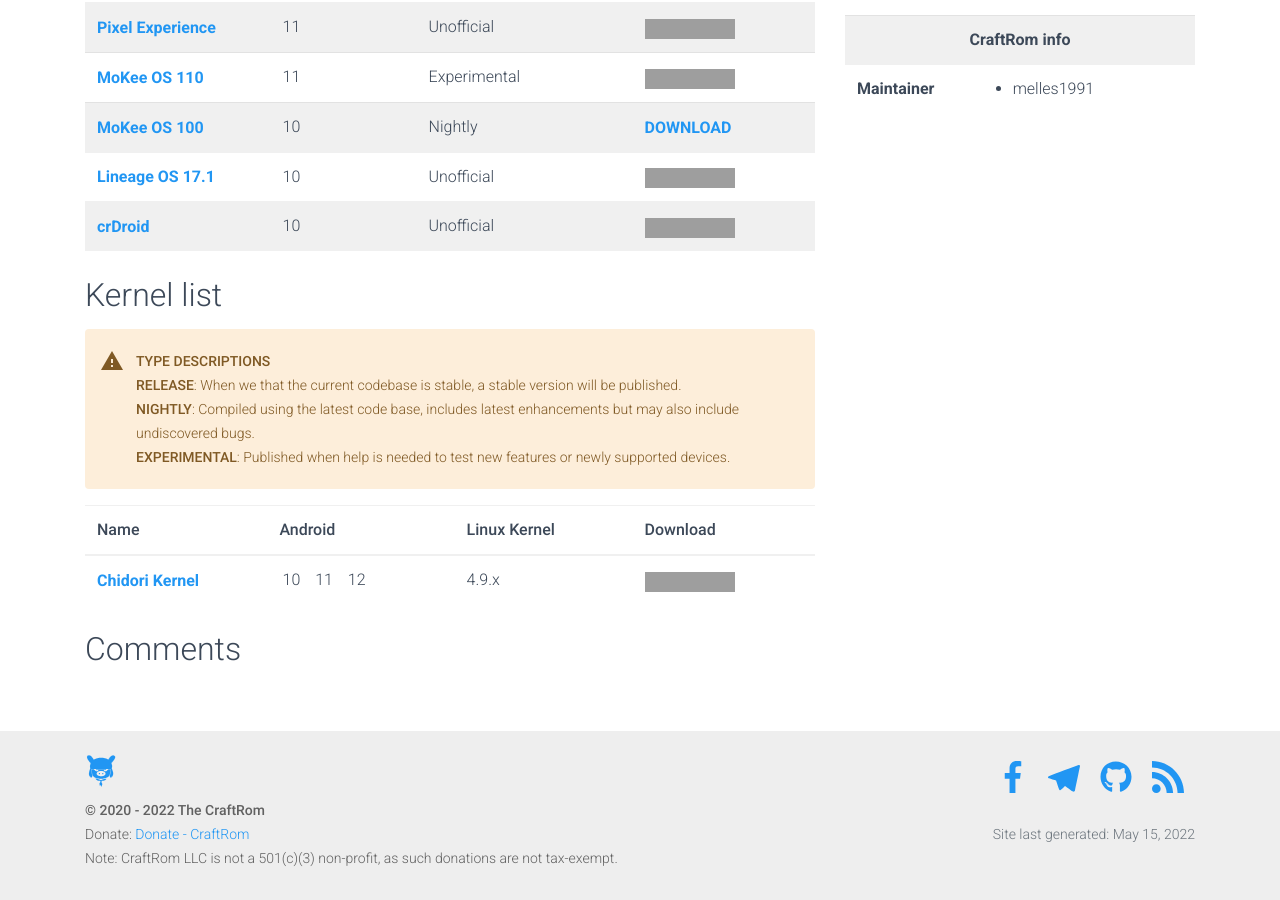
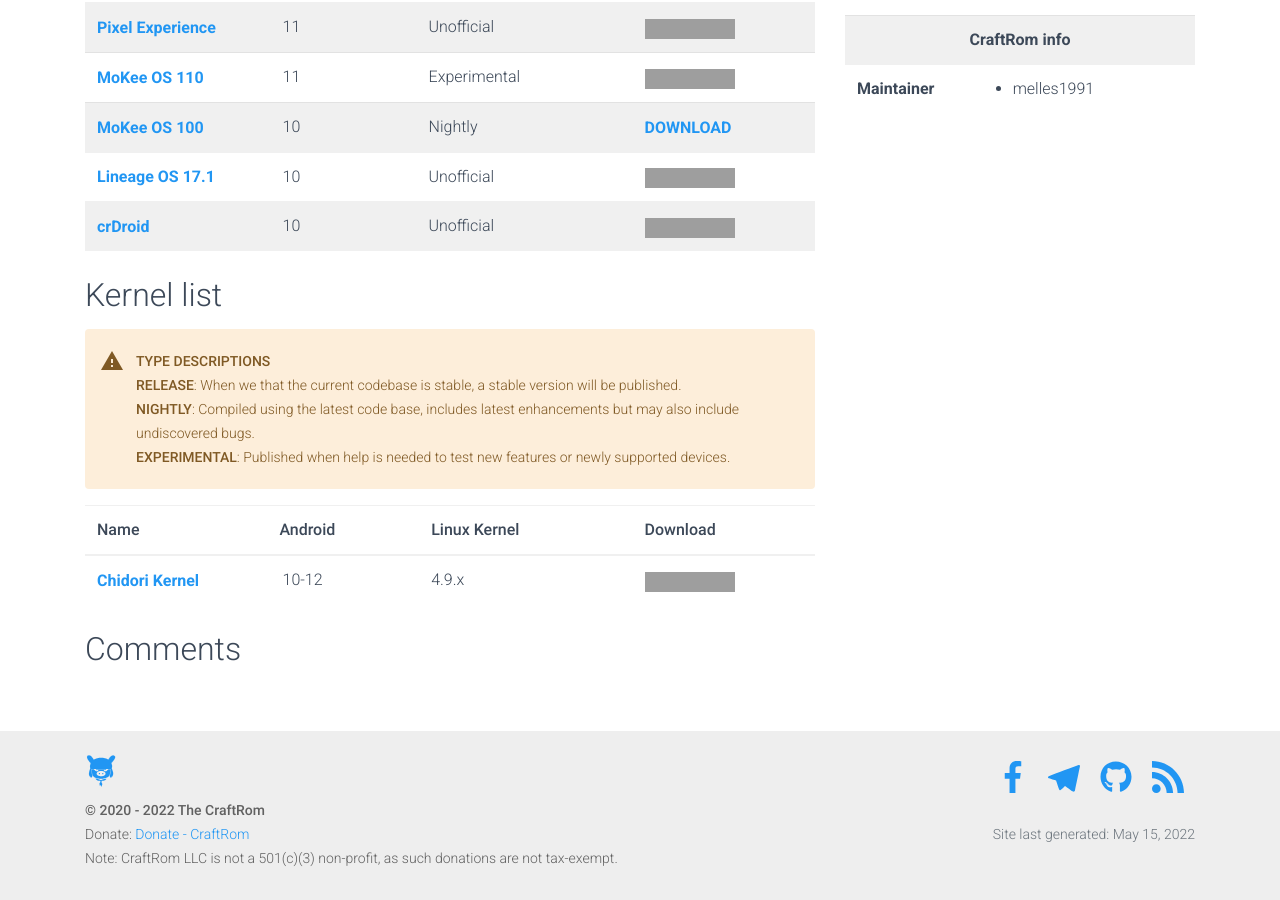
Before and after one commit to CraftRom/craftrom.github.io, a Jekyll site: the page built from pages/info/onclite.md, in a window 1280 px wide and 900 px high, scrolled down 1101 px, cut to the strip 0-900 px from the top of the window. Built offline with Jekyll 4.4.1, drawn with Linux system fonts in a browser that asks for light colours; nearby versions of some CDN libraries; comment, search, counter and statistics services are not loaded; grey boxes are pictures that could not be loaded.

```diff
--- a/_data/kernels/juice.yml
+++ b/_data/kernels/juice.yml
@@ -1,7 +1,7 @@
 device: juice
 kernels:
   - name: Chidori Kernel
-    android: [11, 12]
+    android: [11-12]
     linux: [4.19.x]
     bage: true
     bageurl: https://img.shields.io/sourceforge/dt/exodusos/Chidori%20Kernel/juice?style=for-the-badge
--- a/_data/kernels/lavender.yml
+++ b/_data/kernels/lavender.yml
@@ -1,7 +1,7 @@
 device: lavender
 kernels:
   - name: Chidori Kernel
-    android: [10 , 11]
+    android: [10-11]
     linux: [4.4.x]
     bage: true
     bageurl: https://img.shields.io/sourceforge/dt/exodusos/Chidori%20Kernel/lavender?style=for-the-badge
--- a/_data/kernels/onclite.yml
+++ b/_data/kernels/onclite.yml
@@ -1,7 +1,7 @@
 device: onclite
 kernels:
   - name: Chidori Kernel
-    android: [10 , 11 , 12 ]
+    android: [10-12]
     linux: [4.9.x]
     bage: true
     bageurl: https://img.shields.io/sourceforge/dt/exodusos/Chidori_Kernel/onclite?style=for-the-badge
--- a/_data/kernels/surya.yml
+++ b/_data/kernels/surya.yml
@@ -1,7 +1,7 @@
 device: surya
 kernels:
   - name: Chidori Kernel
-    android: [11, 12]
+    android: [11-12]
     linux: [4.14.x]
     bage: true
     bageurl: https://img.shields.io/sourceforge/dt/exodusos/Chidori_Kernel/surya?style=for-the-badge
```
Also changed, not shown: _data/kernels/olive.yml (added, +8 -0 lines).
